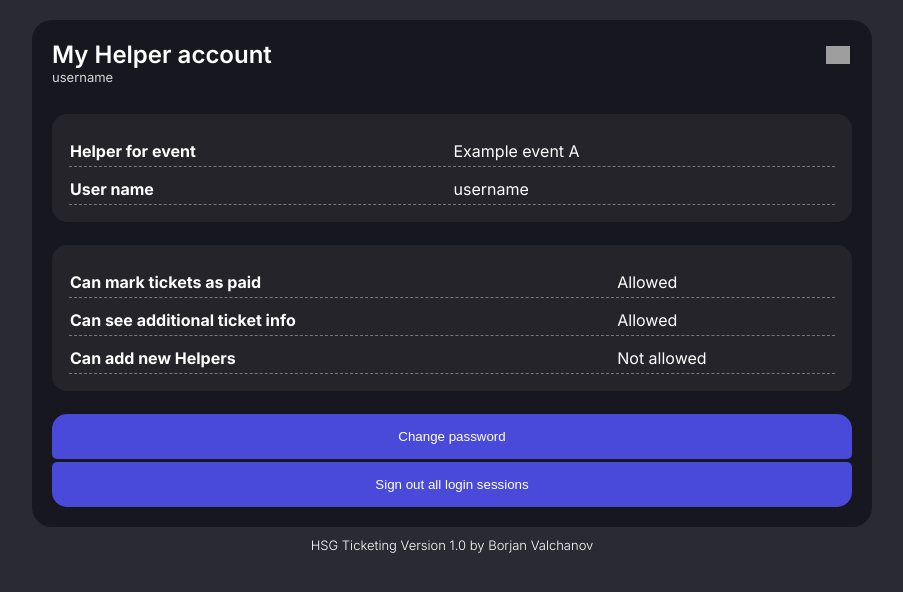
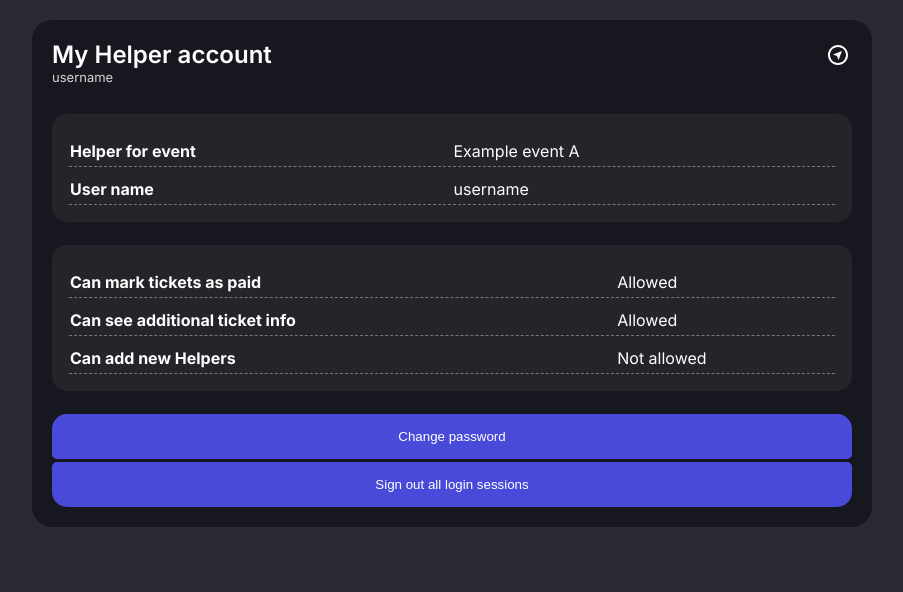
Before and after one commit to borjan-val/ticketing-hsg, a Python web app: template app/templates/account.html in a window 1280 px wide. Shown: the top 592 px of the page, without its empty margins (188-1091 px from the left). Run offline with Jinja, Linux system fonts and the light colour scheme; the template is opened without the code that fills it, so the values that code supplies are empty; grey boxes are pictures that could not be loaded.

Commit message:
Update stylesheet

```diff
--- a/app/static/css/style.css
+++ b/app/static/css/style.css
@@ -72,9 +72,6 @@
 
 	text-align: center;
 }
-footer::before {
-	content: "HSG Ticketing Version 1.0 by Borjan Valchanov";
-}
 
 input {
 	outline: none;
@@ -95,7 +92,7 @@
 
 	appearance: none;
 
-	background-image: url("../assets/checkmark.svg");
+	background-image: url("../assets/icons/checkmark.svg");
 	background-repeat: no-repeat;
 	background-size: 0px;
 	background-position: center;
@@ -270,12 +267,6 @@
 
 	white-space: nowrap;
 }
-.ticket-approved::before {
-	content: "approved";
-}
-.ticket-not-approved::before {
-	content: "not approved";
-}
 .ticket-approved { color: #A0FF70; }
 .ticket-not-approved { color: #FF7070; }
 
@@ -352,7 +343,7 @@
 
 	border-radius: 10px;
 
-	background-image: url("../assets/navigate.svg");
+	background-image: url("../assets/icons/navigate.svg");
 	background-repeat: no-repeat;
 	background-size: 1em;
 	background-position: center;
```
